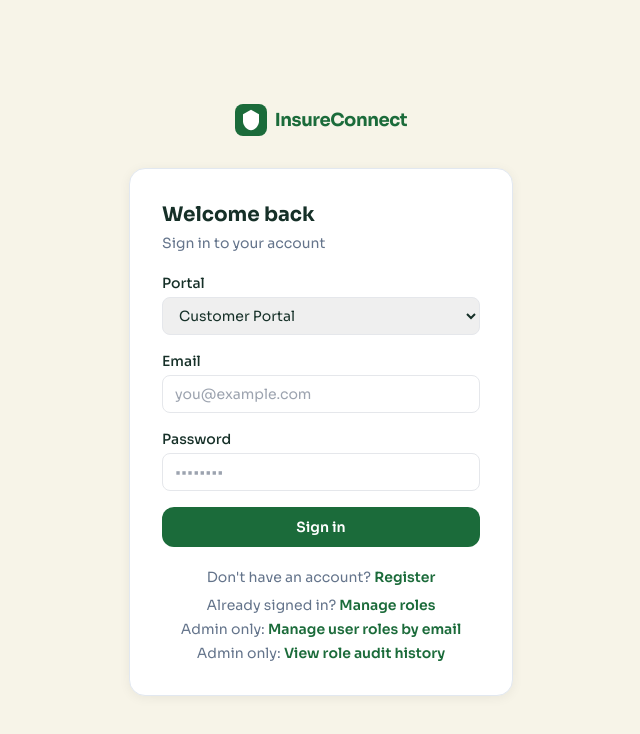
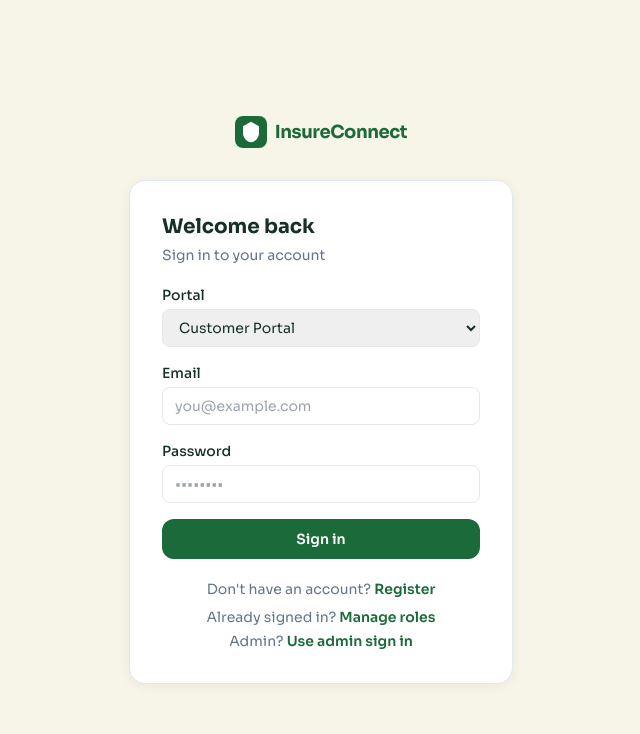
Before and after one commit to gvsrusa/InsureConnect, a Next.js app in the folder apps/web/: page /login in a window 1280 px wide. Shown: the top 734 px of the page, without its empty margins (319-959 px from the left). Built offline with nearby package versions, Linux system fonts and the light colour scheme.

Commit message:
Refactor code structure for improved readability and maintainability

```diff
--- a/apps/web/app/(public)/admin/audit/page.tsx
+++ b/apps/web/app/(public)/admin/audit/page.tsx
@@ -1,8 +1,6 @@
 "use client";
 
 import { useState } from "react";
-
-type Portal = "customer" | "agent" | "partner";
 
 type AuditLog = {
   id: string;
@@ -18,7 +16,6 @@ type AuditResponse = {
 };
 
 export default function AdminAuditPage(): React.JSX.Element {
-  const [portal, setPortal] = useState<Portal>("customer");
   const [email, setEmail] = useState("");
   const [limit, setLimit] = useState(50);
   const [logs, setLogs] = useState<AuditLog[]>([]);
@@ -31,7 +28,7 @@ export default function AdminAuditPage(): React.JSX.Element {
 
     try {
       const query = new URLSearchParams({
-        portal,
+        portal: "admin",
         limit: String(limit)
       });
       if (email) {
@@ -66,23 +63,7 @@ export default function AdminAuditPage(): React.JSX.Element {
           View who changed roles, what changed, and when.
         </p>
 
-        <div className="mt-5 grid gap-4 sm:grid-cols-4">
-          <div>
-            <label htmlFor="portal" className="block text-sm font-medium text-ink">
-              Admin portal token
-            </label>
-            <select
-              id="portal"
-              value={portal}
-              onChange={(e) => setPortal(e.target.value as Portal)}
-              className="mt-1 block w-full rounded-lg border border-gray-200 px-3 py-2 text-sm outline-none focus:border-pine focus:ring-1 focus:ring-pine"
-            >
-              <option value="customer">Customer</option>
-              <option value="agent">Agent</option>
-              <option value="partner">Partner</option>
-            </select>
-          </div>
-
+        <div className="mt-5 grid gap-4 sm:grid-cols-3">
           <div className="sm:col-span-2">
             <label htmlFor="email" className="block text-sm font-medium text-ink">
               Filter by target email (optional)
--- /dev/null
+++ b/apps/web/app/(public)/admin/login/page.tsx
@@ -0,0 +1,5 @@
+import { redirect } from "next/navigation";
+
+export default function AdminLoginPage(): never {
+  redirect("/login?portal=admin&redirect=/admin/roles");
+}
--- a/apps/web/app/(public)/admin/roles/page.tsx
+++ b/apps/web/app/(public)/admin/roles/page.tsx
@@ -2,7 +2,6 @@
 
 import { useState } from "react";
 
-type Portal = "customer" | "agent" | "partner";
 type MutableRole = "CUSTOMER" | "AGENT" | "PARTNER_UNDERWRITER" | "PARTNER_VIEWER";
 
 type UserRolesResponse = {
@@ -18,7 +17,6 @@ const ROLE_OPTIONS: Array<{ value: MutableRole; label: string }> = [
 ];
 
 export default function AdminRolesPage(): React.JSX.Element {
-  const [portal, setPortal] = useState<Portal>("customer");
   const [email, setEmail] = useState("");
   const [selectedRoles, setSelectedRoles] = useState<MutableRole[]>([]);
   const [result, setResult] = useState<UserRolesResponse | null>(null);
@@ -42,7 +40,7 @@ export default function AdminRolesPage(): React.JSX.Element {
 
     try {
       const res = await fetch(
-        `/api/auth/admin/user-roles?portal=${portal}&email=${encodeURIComponent(email)}`,
+        `/api/auth/admin/user-roles?portal=admin&email=${encodeURIComponent(email)}`,
         { cache: "no-store" }
       );
 
@@ -82,7 +80,7 @@ export default function AdminRolesPage(): React.JSX.Element {
         method: "POST",
         headers: { "Content-Type": "application/json" },
         body: JSON.stringify({
-          portal,
+          portal: "admin",
           email,
           action,
           roles: selectedRoles
@@ -114,22 +112,6 @@ export default function AdminRolesPage(): React.JSX.Element {
         </p>
 
         <div className="mt-5 grid gap-4 sm:grid-cols-2">
-          <div>
-            <label htmlFor="portal" className="block text-sm font-medium text-ink">
-              Admin portal token
-            </label>
-            <select
-              id="portal"
-              value={portal}
-              onChange={(e) => setPortal(e.target.value as Portal)}
-              className="mt-1 block w-full rounded-lg border border-gray-200 px-3 py-2 text-sm outline-none focus:border-pine focus:ring-1 focus:ring-pine"
-            >
-              <option value="customer">Customer</option>
-              <option value="agent">Agent</option>
-              <option value="partner">Partner</option>
-            </select>
-          </div>
-
           <div>
             <label htmlFor="email" className="block text-sm font-medium text-ink">
               User email
--- a/apps/web/app/(public)/login/page.tsx
+++ b/apps/web/app/(public)/login/page.tsx
@@ -5,15 +5,17 @@ import { Suspense } from "react";
 import { useState } from "react";
 import { useSearchParams } from "next/navigation";
 
-type Portal = "customer" | "agent" | "partner";
+type Portal = "customer" | "agent" | "partner" | "admin";
 
 function normalizePortal(value: string | null): Portal {
+  if (value === "admin") return "admin";
   if (value === "agent") return "agent";
   if (value === "partner") return "partner";
   return "customer";
 }
 
 function defaultPortalPath(portal: Portal): string {
+  if (portal === "admin") return "/admin/roles";
   if (portal === "agent") return "/agent/dashboard";
   if (portal === "partner") return "/partner/dashboard";
   return "/dashboard";
@@ -81,6 +83,7 @@ function LoginForm(): React.JSX.Element {
               <option value="customer">Customer Portal</option>
               <option value="agent">Agent Console</option>
               <option value="partner">Partner Portal</option>
+              <option value="admin">Admin Portal</option>
             </select>
           </div>
 
@@ -140,15 +143,12 @@ function LoginForm(): React.JSX.Element {
           </Link>
         </p>
         <p className="mt-1 text-center text-sm text-muted">
-          Admin only: {" "}
-          <Link href="/admin/roles" className="font-semibold text-pine hover:underline">
-            Manage user roles by email
-          </Link>
-        </p>
-        <p className="mt-1 text-center text-sm text-muted">
-          Admin only: {" "}
-          <Link href="/admin/audit" className="font-semibold text-pine hover:underline">
-            View role audit history
+          Admin?{" "}
+          <Link
+            href="/admin/login"
+            className="font-semibold text-pine hover:underline"
+          >
+            Use admin sign in
           </Link>
         </p>
       </div>
--- a/apps/web/app/api/auth/admin/role-audit/route.ts
+++ b/apps/web/app/api/auth/admin/role-audit/route.ts
@@ -5,15 +5,17 @@ import { getApiBaseUrl } from "@/lib/api-base";
 
 const API_BASE = getApiBaseUrl();
 
-type Portal = "customer" | "agent" | "partner";
+type Portal = "customer" | "agent" | "partner" | "admin";
 
 function normalizePortal(value: string | undefined): Portal {
+  if (value === "admin") return "admin";
   if (value === "agent") return "agent";
   if (value === "partner") return "partner";
   return "customer";
 }
 
 function accessCookieName(portal: Portal): string {
+  if (portal === "admin") return "access_token_admin";
   if (portal === "agent") return "access_token_agent";
   if (portal === "partner") return "access_token_partner";
   return "access_token_customer";
--- a/apps/web/app/api/auth/admin/user-roles/route.ts
+++ b/apps/web/app/api/auth/admin/user-roles/route.ts
@@ -5,16 +5,18 @@ import { getApiBaseUrl } from "@/lib/api-base";
 
 const API_BASE = getApiBaseUrl();
 
-type Portal = "customer" | "agent" | "partner";
+type Portal = "customer" | "agent" | "partner" | "admin";
 type RoleMutationAction = "add" | "remove";
 
 function normalizePortal(value: string | undefined): Portal {
+  if (value === "admin") return "admin";
   if (value === "agent") return "agent";
   if (value === "partner") return "partner";
   return "customer";
 }
 
 function accessCookieName(portal: Portal): string {
+  if (portal === "admin") return "access_token_admin";
   if (portal === "agent") return "access_token_agent";
   if (portal === "partner") return "access_token_partner";
   return "access_token_customer";
--- a/apps/web/app/api/auth/login/route.ts
+++ b/apps/web/app/api/auth/login/route.ts
@@ -5,27 +5,31 @@ import { getApiBaseUrl } from "@/lib/api-base";
 
 const API_BASE = getApiBaseUrl();
 
-type Portal = "customer" | "agent" | "partner";
+type Portal = "customer" | "agent" | "partner" | "admin";
 
 function normalizePortal(value: string | undefined): Portal {
+  if (value === "admin") return "admin";
   if (value === "agent") return "agent";
   if (value === "partner") return "partner";
   return "customer";
 }
 
 function candidateRolesForPortal(portal: Portal): string[] {
+  if (portal === "admin") return ["ADMIN"];
   if (portal === "agent") return ["AGENT"];
   if (portal === "partner") return ["PARTNER_UNDERWRITER", "PARTNER_VIEWER"];
-  return ["CUSTOMER", "ADMIN"];
+  return ["CUSTOMER"];
 }
 
 function accessCookieName(portal: Portal): string {
+  if (portal === "admin") return "access_token_admin";
   if (portal === "agent") return "access_token_agent";
   if (portal === "partner") return "access_token_partner";
   return "access_token_customer";
 }
 
 function portalFromRole(role: string): Portal {
+  if (role === "ADMIN") return "admin";
   if (role === "AGENT") return "agent";
   if (role === "PARTNER_UNDERWRITER" || role === "PARTNER_VIEWER") return "partner";
   return "customer";
--- a/apps/web/app/api/auth/logout/route.ts
+++ b/apps/web/app/api/auth/logout/route.ts
@@ -1,15 +1,17 @@
 import { cookies } from "next/headers";
 import { NextRequest, NextResponse } from "next/server";
 
-type Portal = "customer" | "agent" | "partner";
+type Portal = "customer" | "agent" | "partner" | "admin";
 
 function normalizePortal(value: string | null): Portal {
+  if (value === "admin") return "admin";
   if (value === "agent") return "agent";
   if (value === "partner") return "partner";
   return "customer";
 }
 
 function accessCookieName(portal: Portal): string {
+  if (portal === "admin") return "access_token_admin";
   if (portal === "agent") return "access_token_agent";
   if (portal === "partner") return "access_token_partner";
   return "access_token_customer";
@@ -24,6 +26,7 @@ export async function POST(req: NextRequest): Promise<NextResponse> {
 
   const hasAnyRoleSession = Boolean(
     cookieStore.get("access_token_customer")?.value ||
+      cookieStore.get("access_token_admin")?.value ||
       cookieStore.get("access_token_agent")?.value ||
       cookieStore.get("access_token_partner")?.value
   );
```
Also changed, not shown: apps/web/middleware.ts (+8 -2 lines), 1 other file (tests, documents, lock files or other folders).
